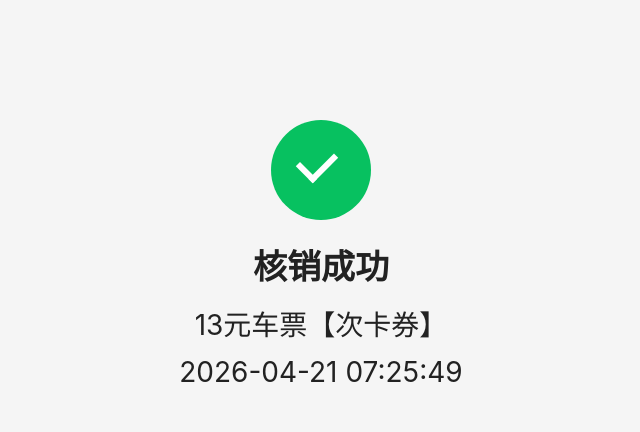
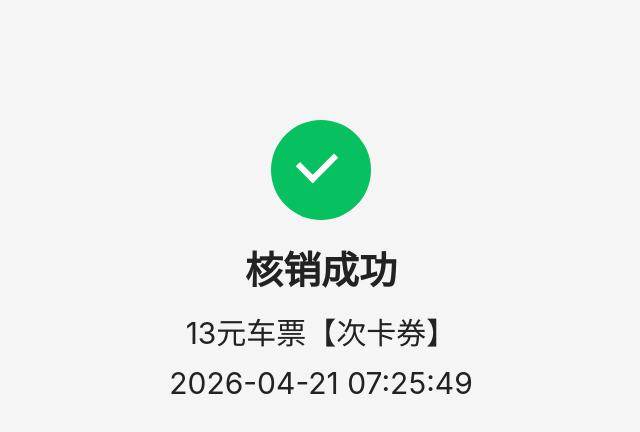
Before and after one commit to ay3821747-dotcom/index, a plain HTML site: page index.html in a window 1280 px wide. Shown: the whole page, without its empty margins (319-959 px from the left). Drawn offline with Linux system fonts and the light colour scheme.

Commit message:
Update index.html

```diff
--- a/index.html
+++ b/index.html
@@ -49,7 +49,7 @@ body{
 
 /* 成功 */
 .title{
-    font-size:34px;
+    font-size:38px;
     font-weight:600;
     margin-top:20px;
     color:#222;
@@ -57,14 +57,14 @@ body{
 
 /* 车票 */
 .desc{
-    font-size:28px;
+    font-size:30px;
     color:#222;
     margin-top:14px;
 }
 
 /* 时间 */
 .time{
-    font-size:28px;
+    font-size:30px;
     color:#222;
     margin-top:12px;
 }
```
